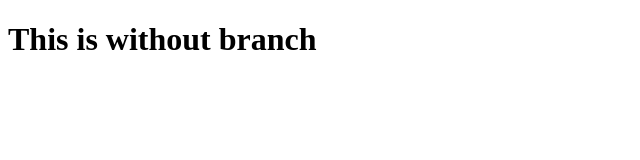
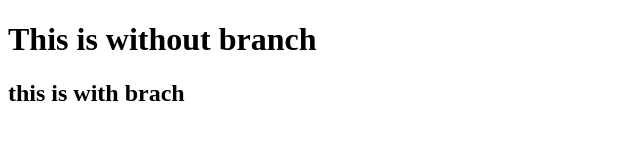
Before and after one commit to Praful-87/ImagesDb, a plain HTML site: page index.html in a window 1280 px wide. Shown: the whole page, without its empty margins (0-640 px from the left). Drawn offline with Linux system fonts and the light colour scheme.

Commit message:
second commit

```diff
--- a/index.html
+++ b/index.html
@@ -10,6 +10,7 @@
 
 <body>
     <h1>This is without branch</h1>
+    <h2>this is with brach</h2>
 </body>
 
 </html>
```
